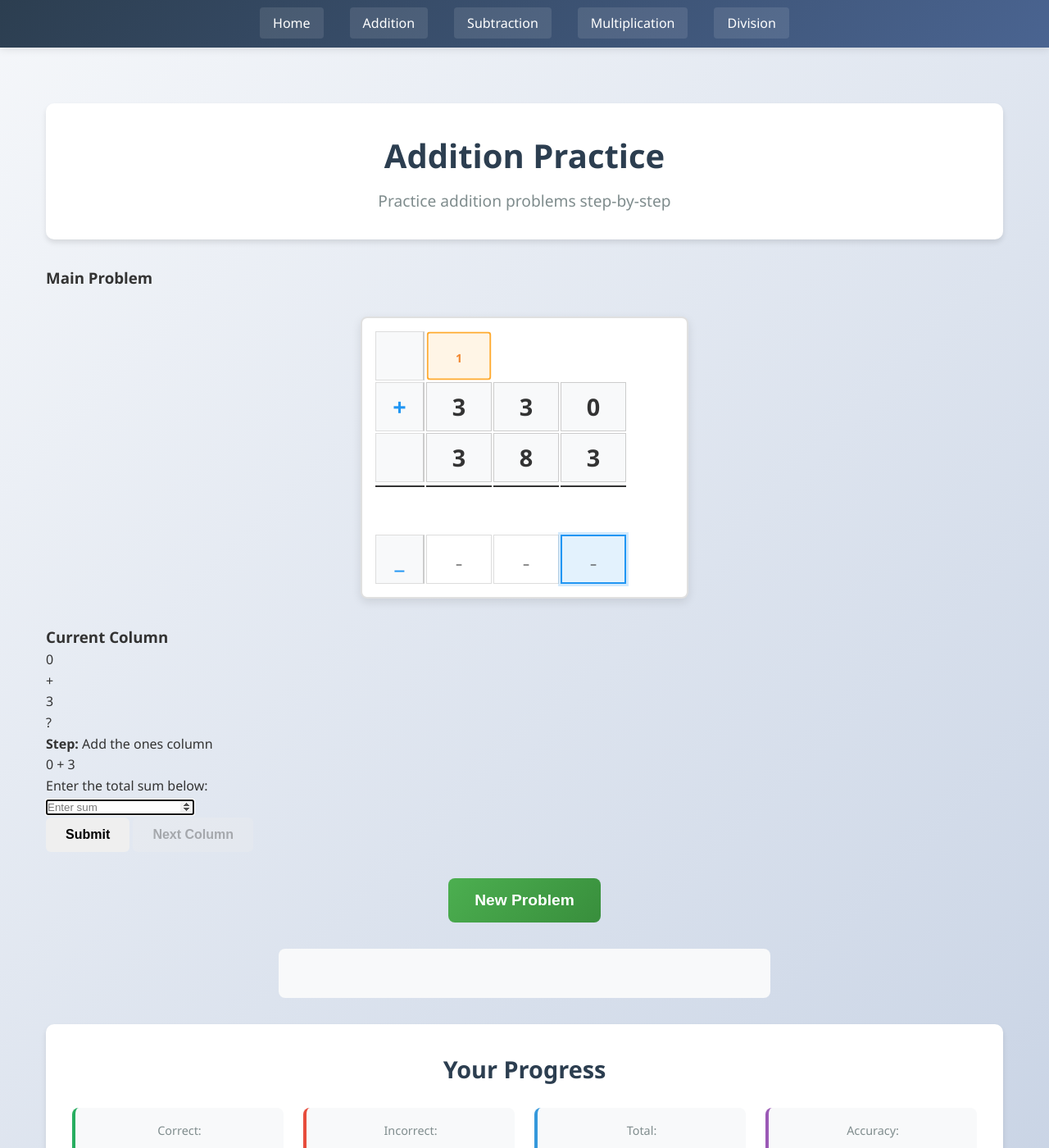
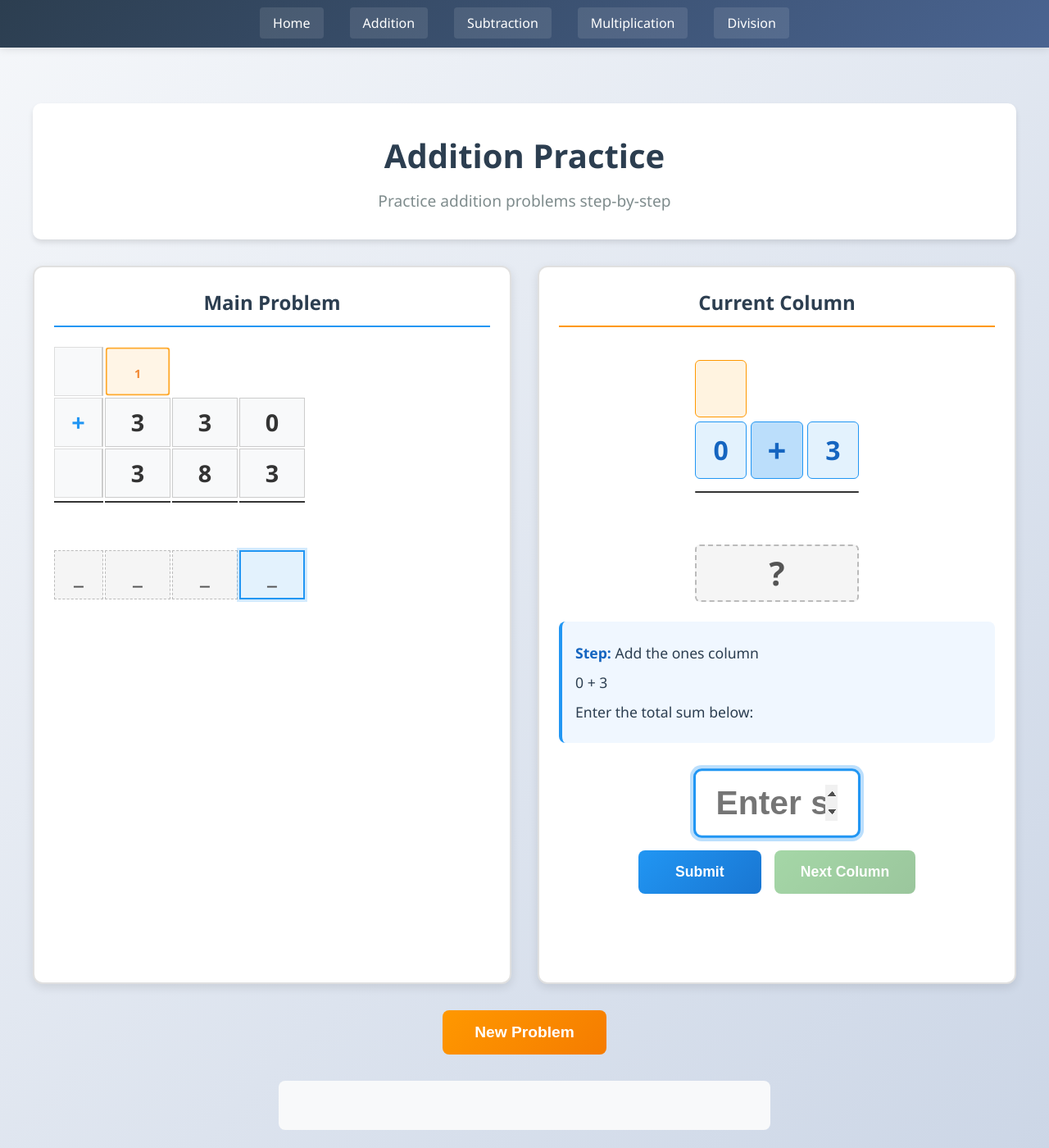
Before and after one commit to ZBZFirst/Math, a Jekyll site: the page built from addition.md, in a window 1280 px wide and 1400 px high. Shown: the whole window at 82% size. Built offline with Jekyll 4.4.1, drawn with Linux system fonts in a browser that asks for light colours.

Commit message:
Update addition.css

```diff
--- a/assets/css/addition.css
+++ b/assets/css/addition.css
@@ -1,24 +1,52 @@
-/* Addition-specific styles - Simplified Interface */
+/* Addition-specific styles - Dual Container System */
 
 .addition-container {
-    max-width: 1200px;
+    max-width: 1400px;
     margin: 0 auto;
     padding: 1rem;
 }
 
-/* Problem Grid - 5 rows × 4 columns (Plus | HP | TP | OP) */
+/* Dual Container Layout */
+.dual-container {
+    display: grid;
+    grid-template-columns: 1fr 1fr;
+    gap: 2rem;
+    margin: 2rem auto;
+    max-width: 1200px;
+}
+
+@media (max-width: 1024px) {
+    .dual-container {
+        grid-template-columns: 1fr;
+        gap: 3rem;
+    }
+}
+
+/* Main Problem Container */
+.main-problem-container {
+    background: white;
+    padding: 1.5rem;
+    border-radius: 12px;
+    box-shadow: 0 4px 12px rgba(0, 0, 0, 0.1);
+    border: 2px solid #e0e0e0;
+}
+
+.main-problem-container h3 {
+    color: #2c3e50;
+    margin-bottom: 1.5rem;
+    text-align: center;
+    font-size: 1.5rem;
+    border-bottom: 2px solid #2196f3;
+    padding-bottom: 0.5rem;
+}
+
+/* Main Problem Grid */
 .problem-grid {
     display: grid;
-    grid-template-columns: 60px 80px 80px 80px; /* Plus column narrower */
+    grid-template-columns: 60px 80px 80px 80px;
     grid-template-rows: repeat(5, 60px);
     gap: 2px;
-    max-width: 400px;
-    margin: 2rem auto;
-    background: white;
-    padding: 1rem;
-    border-radius: 8px;
-    box-shadow: 0 4px 12px rgba(0, 0, 0, 0.1);
-    border: 2px solid #e0e0e0;
+    margin: 0 auto;
 }
 
 .grid-cell {
@@ -28,6 +56,7 @@
     font-weight: bold;
     border: 1px solid #ddd;
     position: relative;
+    background: #f9f9f9;
 }
 
 /* Plus Column */
@@ -50,7 +79,6 @@
     padding-top: 5px;
 }
 
-/* Active carry */
 .grid-cell.active-carry {
     background: #fff3e0;
     border: 2px solid #ff9800;
@@ -58,6 +86,14 @@
     font-weight: bold;
     border-radius: 4px;
     animation: pulse 2s infinite;
+}
+
+.grid-cell.used-carry {
+    background: #f5f5f5;
+    border: 1px dashed #9e9e9e;
+    color: #757575;
+    text-decoration: line-through;
+    opacity: 0.7;
 }
 
 @keyframes pulse {
@@ -82,49 +118,33 @@
     margin: 2px 0;
 }
 
-/* Answer Input Cells */
-.grid-cell.answer-input {
+/* Answer Cells */
+.grid-cell.answer-cell {
     background: #f5f5f5;
-    padding: 0;
+    font-size: 1.8rem;
+    color: #555;
     border: 1px dashed #bbb;
 }
 
-.answer-input-field {
-    width: 100%;
-    height: 100%;
-    border: none;
-    background: transparent;
-    font-size: 1.8rem;
-    text-align: center;
+.grid-cell.answer-cell.correct {
+    background: #e8f5e9;
+    border: 2px solid #4caf50;
+    color: #2e7d32;
     font-weight: bold;
-    color: #333;
-    outline: none;
-    padding: 0;
+    animation: correctPop 0.5s;
 }
 
-.answer-input-field.current-input {
-    background: #e3f2fd;
-    border: 2px solid #2196f3;
-    box-shadow: 0 0 0 3px rgba(33, 150, 243, 0.2);
+@keyframes correctPop {
+    0% { transform: scale(1); }
+    50% { transform: scale(1.1); }
+    100% { transform: scale(1); }
 }
 
-.answer-input-field.correct-input {
-    background: #e8f5e9;
-    color: #2e7d32;
-    font-weight: bold;
-    border: 2px solid #4caf50;
-}
-
-.answer-input-field.incorrect-input {
+.grid-cell.answer-cell.incorrect {
     background: #ffebee;
+    border: 2px solid #f44336;
     color: #c62828;
     font-weight: bold;
-    border: 2px solid #f44336;
-}
-
-.answer-input-field:disabled {
-    cursor: not-allowed;
-    opacity: 0.9;
 }
 
 /* Active Column Highlighting */
@@ -133,6 +153,223 @@
     border: 2px solid #2196f3;
     box-shadow: 0 0 0 3px rgba(33, 150, 243, 0.2);
     z-index: 1;
+}
+
+/* Sub-Problem Container */
+.sub-problem-container {
+    background: white;
+    padding: 1.5rem;
+    border-radius: 12px;
+    box-shadow: 0 4px 12px rgba(0, 0, 0, 0.1);
+    border: 2px solid #e0e0e0;
+    display: flex;
+    flex-direction: column;
+}
+
+.sub-problem-container h3 {
+    color: #2c3e50;
+    margin-bottom: 1.5rem;
+    text-align: center;
+    font-size: 1.5rem;
+    border-bottom: 2px solid #ff9800;
+    padding-bottom: 0.5rem;
+}
+
+/* Sub-Problem Grid */
+.sub-problem-grid {
+    display: grid;
+    grid-template-rows: repeat(4, 70px);
+    grid-template-columns: 1fr;
+    gap: 5px;
+    margin: 1rem auto;
+    width: 200px;
+}
+
+.sub-row {
+    display: grid;
+    grid-template-columns: 1fr 1fr 1fr;
+    gap: 5px;
+}
+
+.sub-cell {
+    display: flex;
+    align-items: center;
+    justify-content: center;
+    font-size: 2rem;
+    font-weight: bold;
+    border: 1px solid #ddd;
+    border-radius: 6px;
+    background: #f8f9fa;
+}
+
+.sub-row.carry-row .sub-cell {
+    background: #fff3e0;
+    border-color: #ff9800;
+    color: #ef6c00;
+    font-size: 1.5rem;
+}
+
+.sub-row.numbers-row .sub-cell {
+    background: #e3f2fd;
+    border-color: #2196f3;
+    color: #1565c0;
+}
+
+.sub-row.numbers-row .plus-cell {
+    background: #bbdefb;
+    font-size: 2.5rem;
+}
+
+.sub-row.line-row .line-cell {
+    background: #333;
+    border: none;
+    height: 2px;
+    margin: 10px 0;
+    grid-column: span 3;
+}
+
+.sub-row.answer-row .answer-cell {
+    background: #f5f5f5;
+    border: 2px dashed #bbb;
+    font-size: 2.5rem;
+    color: #555;
+    grid-column: span 3;
+}
+
+.sub-row.answer-row .answer-cell.correct {
+    background: #e8f5e9;
+    border: 2px solid #4caf50;
+    color: #2e7d32;
+    animation: correctPop 0.5s;
+}
+
+.sub-row.answer-row .answer-cell.incorrect {
+    background: #ffebee;
+    border: 2px solid #f44336;
+    color: #c62828;
+}
+
+/* Sub-Problem Instructions */
+.sub-instructions {
+    margin-top: 1.5rem;
+    padding: 1rem;
+    background: #f0f7ff;
+    border-radius: 8px;
+    border-left: 4px solid #2196f3;
+}
+
+.sub-instructions p {
+    margin: 0.5rem 0;
+    color: #2c3e50;
+    font-size: 1.1rem;
+}
+
+.sub-instructions strong {
+    color: #1565c0;
+}
+
+/* Sub-Input Container */
+.sub-input-container {
+    margin-top: 2rem;
+    display: flex;
+    flex-direction: column;
+    gap: 1rem;
+    align-items: center;
+}
+
+#subAnswer {
+    padding: 1rem 1.5rem;
+    font-size: 2.5rem;
+    width: 200px;
+    text-align: center;
+    border: 3px solid #4a6491;
+    border-radius: 10px;
+    font-weight: bold;
+    background: #f8f9fa;
+    transition: all 0.3s;
+}
+
+#subAnswer:focus {
+    outline: none;
+    border-color: #2196f3;
+    box-shadow: 0 0 0 4px rgba(33, 150, 243, 0.3);
+    background: white;
+    transform: scale(1.02);
+}
+
+#subAnswer:disabled {
+    opacity: 0.5;
+    cursor: not-allowed;
+    background: #e9ecef;
+}
+
+.sub-buttons {
+    display: flex;
+    gap: 1rem;
+    width: 100%;
+    justify-content: center;
+}
+
+.sub-buttons button {
+    padding: 1rem 2rem;
+    font-size: 1.1rem;
+    font-weight: 600;
+    border-radius: 8px;
+    border: none;
+    cursor: pointer;
+    transition: all 0.3s;
+    min-width: 150px;
+}
+
+#submitSubAnswer {
+    background: linear-gradient(135deg, #2196f3 0%, #1976d2 100%);
+    color: white;
+}
+
+#nextColumn {
+    background: linear-gradient(135deg, #4caf50 0%, #388e3c 100%);
+    color: white;
+}
+
+.sub-buttons button:hover:not(:disabled) {
+    transform: translateY(-3px);
+    box-shadow: 0 6px 12px rgba(0, 0, 0, 0.2);
+}
+
+.sub-buttons button:active:not(:disabled) {
+    transform: translateY(-1px);
+}
+
+.sub-buttons button:disabled {
+    opacity: 0.5;
+    cursor: not-allowed;
+    transform: none !important;
+}
+
+/* Sub-Feedback */
+.sub-feedback {
+    margin-top: 1.5rem;
+    padding: 1rem;
+    border-radius: 8px;
+    text-align: center;
+    font-size: 1.2rem;
+    font-weight: bold;
+    min-height: 60px;
+    display: flex;
+    align-items: center;
+    justify-content: center;
+}
+
+.sub-feedback.correct {
+    background: linear-gradient(135deg, #e8f5e9 0%, #c8e6c9 100%);
+    color: #2e7d32;
+    border: 2px solid #81c784;
+}
+
+.sub-feedback.incorrect {
+    background: linear-gradient(135deg, #ffebee 0%, #ffcdd2 100%);
+    color: #c62828;
+    border: 2px solid #e57373;
 }
 
 /* Simple Controls */
@@ -152,16 +389,11 @@
     border: none;
     cursor: pointer;
     transition: all 0.3s;
-    min-width: 180px;
-}
-
-#submitAnswer {
-    background: linear-gradient(135deg, #2196f3 0%, #1976d2 100%);
-    color: white;
+    min-width: 200px;
 }
 
 #newProblem {
-    background: linear-gradient(135deg, #4caf50 0%, #388e3c 100%);
+    background: linear-gradient(135deg, #ff9800 0%, #f57c00 100%);
     color: white;
 }
 
@@ -174,7 +406,7 @@
     transform: translateY(-1px);
 }
 
-/* Feedback */
+/* Main Feedback */
 .feedback {
     margin: 1.5rem auto;
     padding: 1rem;
@@ -188,8 +420,6 @@
     justify-content: center;
     width: 100%;
     max-width: 600px;
-    margin-left: auto;
-    margin-right: auto;
 }
 
 .feedback.correct {
@@ -209,33 +439,38 @@
     .problem-grid {
         grid-template-columns: 50px 70px 70px 70px;
         grid-template-rows: repeat(5, 50px);
-        max-width: 320px;
     }
 
-    .grid-cell.number-cell {
+    .sub-problem-grid {
+        width: 180px;
+    }
+
+    .grid-cell {
         font-size: 1.5rem;
     }
 
-    .grid-cell.plus-column {
-        font-size: 1.5rem;
+    .sub-cell {
+        font-size: 1.8rem;
     }
 
-    .grid-cell.carry-cell {
-        font-size: 0.8rem;
+    #subAnswer {
+        font-size: 2rem;
+        width: 160px;
     }
 
-    .answer-input-field {
-        font-size: 1.5rem;
-    }
-
-    .simple-controls {
+    .sub-buttons {
         flex-direction: column;
         align-items: center;
     }
 
+    .sub-buttons button {
+        width: 100%;
+        max-width: 200px;
+    }
+
     .simple-controls button {
         width: 100%;
-        max-width: 280px;
+        max-width: 300px;
     }
 }
 
@@ -243,20 +478,22 @@
     .problem-grid {
         grid-template-columns: 40px 60px 60px 60px;
         grid-template-rows: repeat(5, 45px);
-        max-width: 280px;
-        padding: 0.5rem;
+    }
+
+    .sub-problem-grid {
+        width: 150px;
     }
 
     .grid-cell {
         font-size: 1.3rem;
     }
 
-    .answer-input-field {
-        font-size: 1.3rem;
+    .sub-cell {
+        font-size: 1.5rem;
     }
 
-    .simple-controls button {
-        padding: 0.8rem 1.5rem;
-        font-size: 1.1rem;
+    #subAnswer {
+        font-size: 1.8rem;
+        width: 140px;
     }
 }
```
